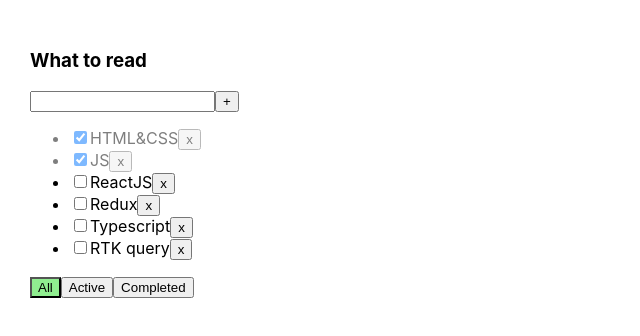
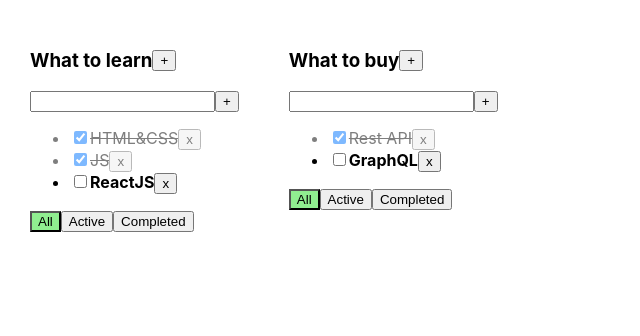
Before and after one commit to Katrin3536/todolists, a React (Vite) app: page / in a window 1280 px wide. Shown: the top 336 px of the page, without its empty margins (0-640 px from the left). Built offline with nearby package versions, Linux system fonts and the light colour scheme.

Commit message:
feat(todolist):add new state

```diff
--- a/src/App.css
+++ b/src/App.css
@@ -19,6 +19,21 @@
   background-color: lightgreen;
 }
 
+/*!*.filter__btn-active {*! БЭМ методология */
+/*  background-color: lightgreen;*/
+/*}*/
+
 .is-done {
   opacity: 0.5;
+  text-decoration: line-through;
+  /*font-style: italic;*/
 }
+
+.task {
+  font-weight: bold;
+}
+
+.container {
+  display: flex;
+  align-items: center;
+}
--- a/src/App.tsx
+++ b/src/App.tsx
@@ -1,29 +1,43 @@
 import './App.css';
-import {TaskProps, Todolist} from './Todolist/Todolist.tsx';
+import {Task, Todolist} from './Todolist/Todolist.tsx';
 import {useState} from 'react';
 import {getFilteredTasks} from './utils.ts';
-import {v1, v4} from 'uuid';
+import {v1} from 'uuid';
 
 export type FilterValues = 'All' | 'Completed' | 'Active'
+
+export type TodolistType = {
+    id: string
+    title: string
+    filter: FilterValues
+}
+
+export type Tasks = Record<string, Task[]>
 
 
 export const App = () => {
 
-    const todolistTitle = 'What to read';
-    const [tasks, setTasks] = useState<TaskProps[]>([
-        {id: v1(), title: 'HTML&CSS', isDone: true},
-        {id: v1(), title: 'JS', isDone: true},
-        {id: v1(), title: 'ReactJS', isDone: false},
-        {id: v1(), title: 'Redux', isDone: false},
-        {id: v1(), title: 'Typescript', isDone: false},
-        {id: v1(), title: 'RTK query', isDone: false},
+    const todolistId1 = v1();
+    const todolistId2 = v1();
+
+    const [todolists, setTodolists] = useState<TodolistType[]>([
+        {id: todolistId1, title: 'What to learn', filter: 'All'},
+        {id: todolistId2, title: 'What to buy', filter: 'All'},
     ]);
+    const [tasks, setTasks] = useState<Tasks>({
+        [todolistId1]: [
+            { id: v1(), title: 'HTML&CSS', isDone: true },
+            { id: v1(), title: 'JS', isDone: true },
+            { id: v1(), title: 'ReactJS', isDone: false },
+        ],
+        [todolistId2]: [
+            { id: v1(), title: 'Rest API', isDone: true },
+            { id: v1(), title: 'GraphQL', isDone: false },
+        ],
+    })
 
-    const [filter, setFilter] = useState<FilterValues>('All');
-
-    const deleteTask = (taskId: TaskProps['id']) => {
-        const filteredTasks: TaskProps[] = tasks.filter(task => task.id !== taskId);
-        setTasks(filteredTasks);
+    const deleteTask = (todolistId: string, taskId: Task['id']) => {
+        setTasks({...tasks, [todolistId]:tasks[todolistId].filter(t=>t.id!==taskId)});
     };
 
 
@@ -37,41 +51,53 @@ export const App = () => {
     // }
 
 
-    const changeFilter = (filter: FilterValues) => {
-        setFilter(filter);
+    const changeFilter = (todolistId:string,filter: FilterValues) => {
+        const newTodolist = todolists.map(tl=>tl.id===todolistId? {...tl, filter:filter}:tl);
+        setTodolists(newTodolist);
     };
 
-    const createTask = (title: string) => {
-        const newTask: TaskProps = {
-            id: v4(),
+    const createTask = (todolistId:string,title: string) => {
+        const newTask: Task = {
+            id: v1(),
             title: title,
             isDone: false
         };
-        const newTasks: TaskProps[] = [newTask, ...tasks];
+        const newTasks = {...tasks, [todolistId]:[newTask,...tasks[todolistId]]};
         setTasks(newTasks);
     };
 
-    const changeTaskStatus = (taskId: TaskProps['id'], status: TaskProps['isDone']) => {
+    const changeTaskStatus = (todolistId: string,taskId: Task['id'], status: Task['isDone']) => {
         // const task = tasks.find(task => task.id === taskId);
         // if (task) {
         //     task.isDone = status;
         //     setTasks([...tasks]);
         // }
-        const newState = tasks.map(task=>task.id === taskId?{...task, isDone:status}:task);
-        setTasks(newState);
+        // const newState = tasks.map(task => task.id === taskId ? {...task, isDone: status} : task);
+        setTasks({...tasks, [todolistId]: tasks[todolistId].map(task => task.id === taskId ? {...task, isDone: status} : task)});
     };
+
+    const deleteTodolist = (todolistId: string)=>{
+        setTodolists( todolists.filter(tl=>tl.id!==todolistId) );
+        delete tasks[todolistId];
+        setTasks({...tasks})
+    }
 
     return (
         <div className="app">
-            <Todolist title={todolistTitle}
-                // tasks={filteredTasks}
-                      tasks={getFilteredTasks(tasks, filter)}
-                      deleteTask={deleteTask}
-                      changeFilter={changeFilter}
-                      createTask={createTask}
-                      changeTaskStatus={changeTaskStatus}
-                      filter={filter}
-            />
+            {todolists.map(tl => {
+                return (<Todolist
+                    todolist={tl}
+                    key={tl.id}
+                    // tasks={filteredTasks}
+                    tasks={getFilteredTasks(tasks[tl.id], tl.filter)}
+                    deleteTask={deleteTask}
+                    changeFilter={changeFilter}
+                    createTask={createTask}
+                    changeTaskStatus={changeTaskStatus}
+                    deleteTodolist={deleteTodolist}
+                />)
+            })}
+
         </div>
     );
 };
--- a/src/Todolist/Todolist.tsx
+++ b/src/Todolist/Todolist.tsx
@@ -1,50 +1,48 @@
 import {Button} from '../Button.tsx';
-import {FilterValues} from '../App.tsx';
+import {FilterValues, TodolistType} from '../App.tsx';
 import {ChangeEvent, KeyboardEvent, useState} from 'react';
 
-export type TaskProps = {
+export type Task = {
     id: string,
     title: string,
     isDone: boolean,
 }
 
 type Props = {
-    title: string,
-    tasks: TaskProps[],
-    deleteTask: (taskId: TaskProps['id']) => void,
-    changeFilter: (filter: FilterValues) => void,
-    createTask: (title: string) => void,
-    changeTaskStatus: (taskId: TaskProps['id'], status: TaskProps['isDone']) => void,
-    filter: FilterValues,
+    tasks: Task[],
+    deleteTask: (todolistId: string, taskId: Task['id']) => void,
+    changeFilter: (todolistId: string, filter: FilterValues) => void,
+    createTask: (todolistId: string, title: string) => void,
+    changeTaskStatus: (todolistId: string, taskId: Task['id'], status: Task['isDone']) => void,
+    todolist: TodolistType
+    deleteTodolist: (todolistId: string) => void,
 }
 
 
 export const Todolist = (
     {
-        title,
+        todolist: {id, title, filter},
         tasks,
         deleteTask,
         changeFilter,
         createTask,
         changeTaskStatus,
-        filter
+        deleteTodolist
     }: Props) => {
 
     const [taskTitle, setTaskTitle] = useState<string>('');
     const [error, setError] = useState<string | null>(null);
 
-
     const mappedTasks = tasks.length === 0 ? (<p>" No tasks"</p>) :
         (<ul>{tasks.map((t) => {
                 const deleteTaskHandler = () => {
-                    deleteTask(t.id);
+                    deleteTask(id, t.id);
                 };
                 const changeTaskStatusHandler = (e: ChangeEvent<HTMLInputElement>) => {
-                    const newStatusValue = e.currentTarget.checked;
-                    changeTaskStatus(t.id, newStatusValue);
+                    changeTaskStatus(id, t.id, e.currentTarget.checked);
 
                 };
-                return (<li key={t.id} className={t.isDone ? 'is-done' : ''}>
+                return (<li key={t.id} className={t.isDone ? 'is-done' : 'task'}>
                     <input type="checkbox" checked={t.isDone} onChange={changeTaskStatusHandler}/>
                     <span>{t.title}</span>
                     <Button title={'x'} onClick={deleteTaskHandler}/>
@@ -58,7 +56,7 @@ export const Todolist = (
     const createTaskHandler = () => {
         const trimmedTitle = taskTitle.trim();
         if (trimmedTitle != '') {
-            createTask(trimmedTitle);
+            createTask(id, trimmedTitle);
             setTaskTitle('');
         } else {
             setError('Title is required');
@@ -79,9 +77,16 @@ export const Todolist = (
 
     // const isTitleValid = taskTitle.length>0 && taskTitle.length <10
 
+    const deleteTodolistHandler=()=>{
+        deleteTodolist(id);
+    }
+
     return (
         <div>
-            <h3>{title}</h3>
+            <div className={'container'}>
+                <h3>{title}</h3>
+                <Button title={'+'} onClick={deleteTodolistHandler}/>
+            </div>
             <div>
                 {/*<Button title={'+'} onClick={()=>{*/}
                 {/*    if(inputRef.current){*/}
@@ -96,15 +101,18 @@ export const Todolist = (
                 {/*<Button title={'+'} onClick={createTaskHandler} disabled={!isTitleValid}/>*/}
                 <Button title={'+'} onClick={createTaskHandler}/>
                 {error && <div className={'error-message'}>{error}</div>}
-                {/*{taskTitle.length === 0 && <div>Enter task title</div>}*/}
-                {/*{isTitleValid &&  <div> Min title length 1 characters</div>}*/}
-                {/*{taskTitle.length > 10 && <div style={{color:"red"}}>Max title length 10 characters</div>}*/}
+                {/*{!error && taskTitle.length === 0 && <div>Enter task title</div>}*/}
+                {/*{!error && isTitleValid &&  <div> Min title length 1 characters</div>}*/}
+                {/*{!error && taskTitle.length > 10 && <div style={{color:"red"}}>Max title length 10 characters</div>}*/}
             </div>
             {mappedTasks}
             <div>
-                <Button className={filter === 'All'?'active-filter':""} title="All" onClick={() => changeFilter('All')}/>
-                <Button className={filter === 'Active'?'active-filter':""} title="Active" onClick={() => changeFilter('Active')}/>
-                <Button className={filter === 'Completed'?'active-filter':""} title="Completed" onClick={() => changeFilter('Completed')}/>
+                <Button className={filter === 'All' ? 'active-filter' : ''} title="All"
+                        onClick={() => changeFilter(id, 'All')}/>
+                <Button className={filter === 'Active' ? 'active-filter' : ''} title="Active"
+                        onClick={() => changeFilter(id, 'Active')}/>
+                <Button className={filter === 'Completed' ? 'active-filter' : ''} title="Completed"
+                        onClick={() => changeFilter(id, 'Completed')}/>
             </div>
 
         </div>
--- a/src/utils.ts
+++ b/src/utils.ts
@@ -1,7 +1,8 @@
-import {TaskProps} from './Todolist/Todolist.tsx';
+
 import {FilterValues} from './App.tsx';
+import {Task} from './Todolist/Todolist.tsx';
 
-export const getFilteredTasks = (tasks:TaskProps[], filter:FilterValues):TaskProps[] => {
+export const getFilteredTasks = ( tasks:Task[], filter:FilterValues):Task[]=> {
     switch (filter) {
         case 'Active':
             return tasks.filter(task => !task.isDone)
```
